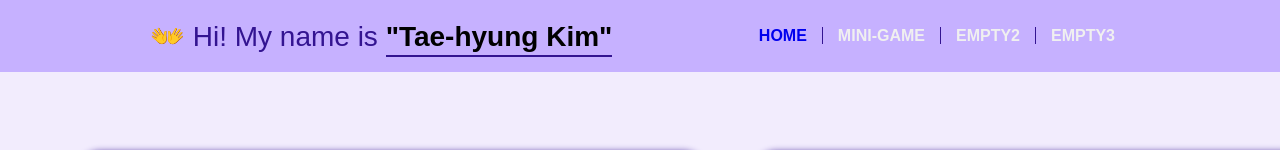
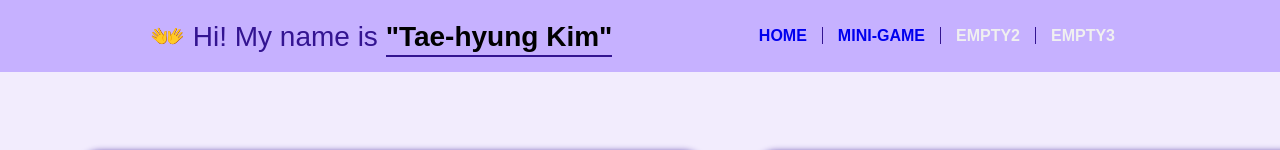
Before and after one commit to Abangpa1ace/-wecode-1-, a plain HTML site: page index.html in a window 1280 px wide. Shown: the top 150 px of the page. Drawn offline with Linux system fonts and the light colour scheme.

Commit message:
Update style.css

```diff
--- a/style.css
+++ b/style.css
@@ -66,7 +66,7 @@ header .nav-list {
   border-left: none;
 }
 
-.nav-list li:nth-child(n+2) a {
+.nav-list li:nth-child(n+3) a {
   color: #f0f0f0;     /* delete after linked */
 }
 
```
